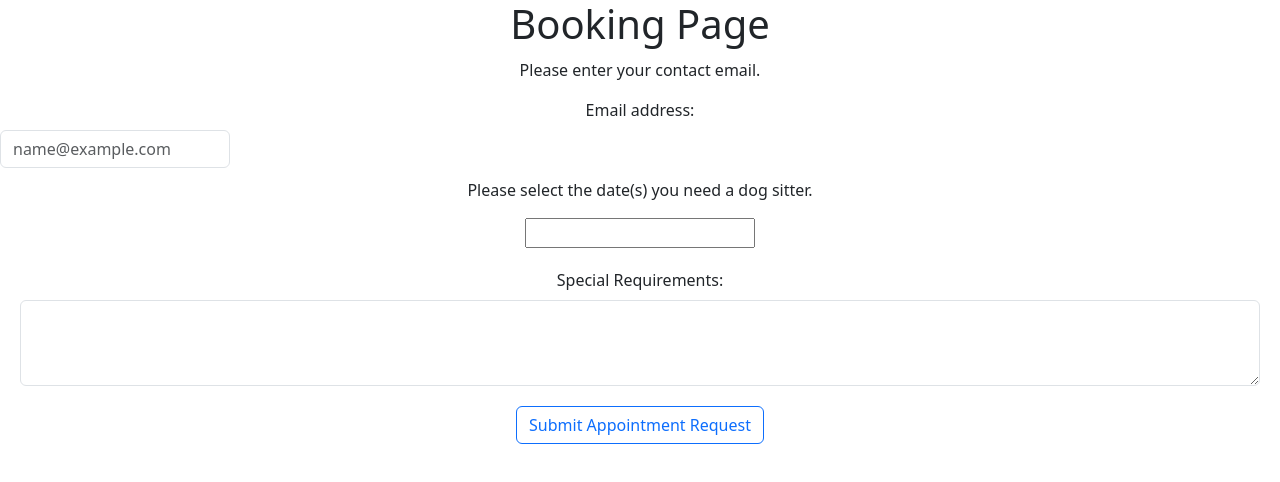
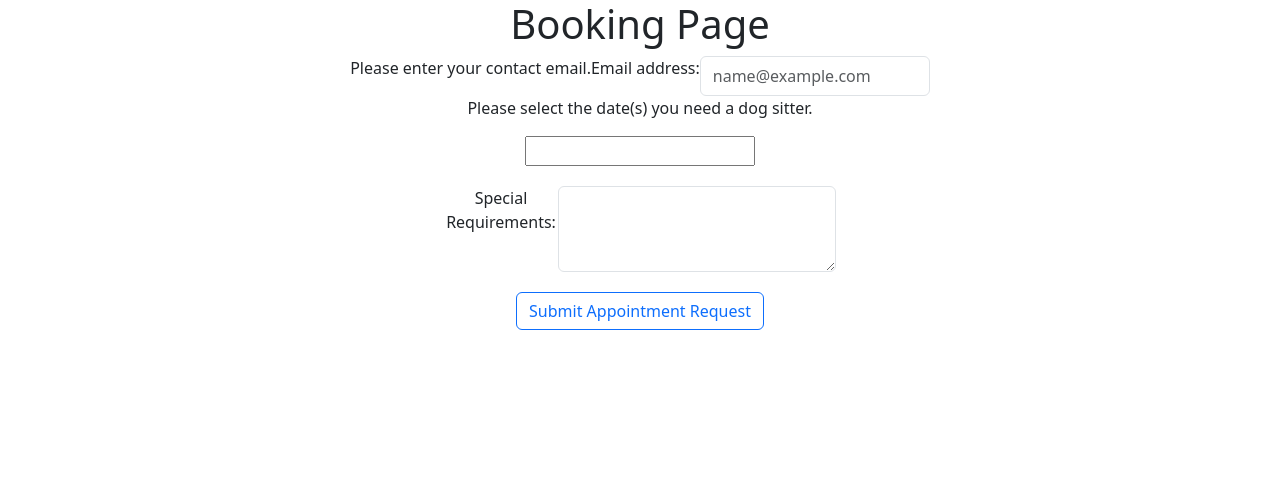
Before and after one commit to mrao2/newtowndogs, a React (Create React App) app in the folder frontend/: page / in a window 1280 px wide. Shown: the top 482 px of the page. Built offline with nearby package versions, Linux system fonts and the light colour scheme.

Commit message:
updated styles

```diff
--- a/frontend/src/Components/pages/BookingPage/BookingPage.css
+++ b/frontend/src/Components/pages/BookingPage/BookingPage.css
@@ -1,14 +1,20 @@
 .clientEmail {
-    display: block;
-    margin: 10px auto;
+    display: inline-flex;
+    justify-content: center;
 }
 
 .appSpecialRequirements {
+    display:inline-flex;
     padding: 10px;
-    margin: auto;
+    justify-content: center;
+}
+
+.bookingSubmit {
+    display: block;
+    margin: 0 auto;
 }
 
 input {
     max-width: 230px;
-    display: inline-block;
+    margin: 0px auto;
 }
--- a/frontend/src/Components/pages/BookingPage/BookingPage.js
+++ b/frontend/src/Components/pages/BookingPage/BookingPage.js
@@ -39,10 +39,12 @@ const BookingPage = () => {
                 <div className="appSpecialRequirements">
                     <Form.Group className="appSpecialRequirements" controlId="appSpecialRequirements">
                         <Form.Label>Special Requirements: </Form.Label>
+
                         <Form.Control as="textarea" rows={3} />
                     </Form.Group>
                 </div>
-                <Button variant="outline-primary">Submit Appointment Request</Button>
+                <br />
+                <Button className="bookingSubmit" variant="outline-primary">Submit Appointment Request</Button>
 
             </Form>
         </>
```
